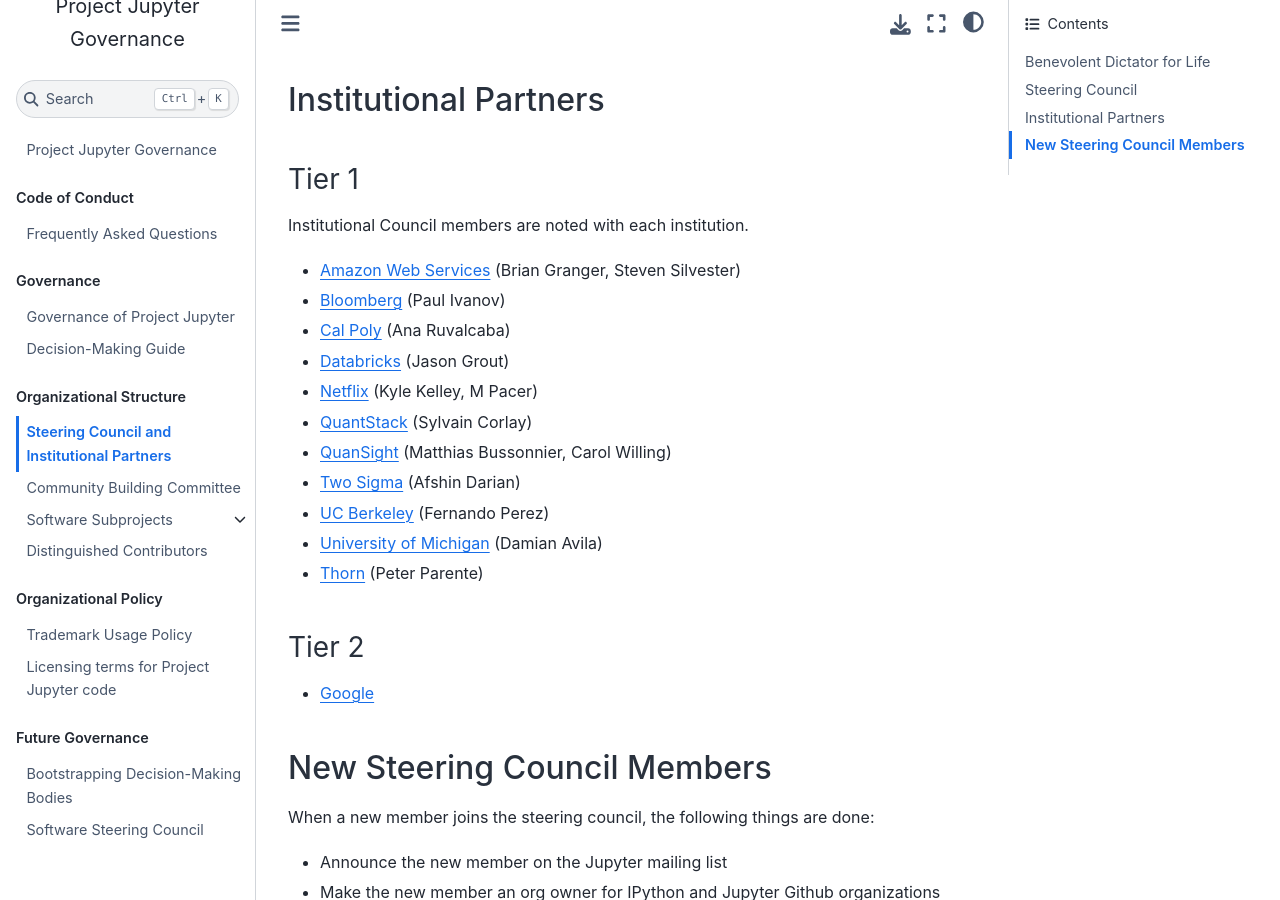
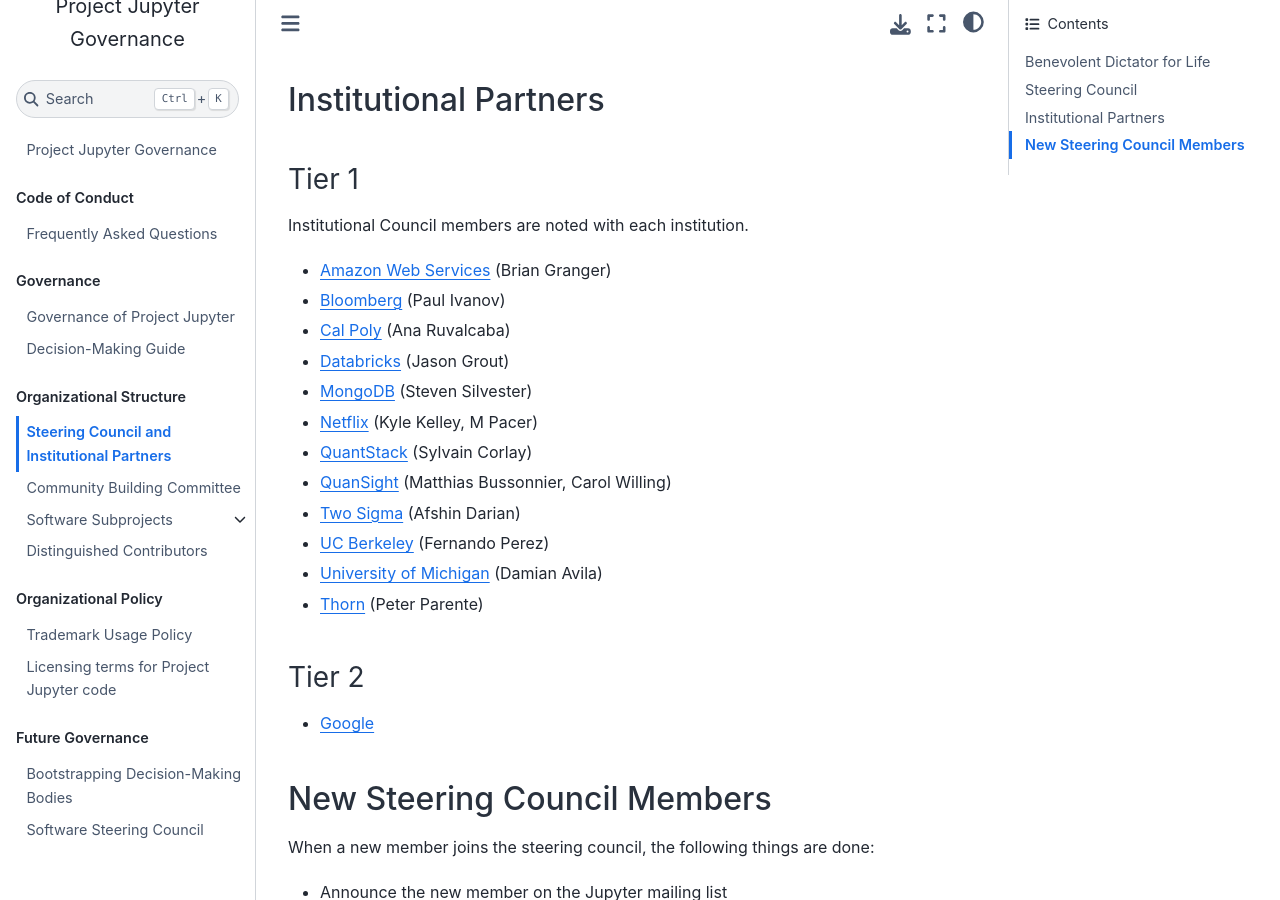
Before and after one commit to jupyter/governance, a Jupyter Book: the page built from people.md, in a window 1280 px wide and 900 px high, scrolled down 1760 px. Built offline with Jupyter Book 1.0.4 settings and Sphinx 7.4.7 and the Sphinx Book theme 1.1.4, drawn with Linux system fonts in a browser that asks for light colours; pages that are not in the unit, such as notebooks, are missing from menus.

Commit message:
Update Steve Silvester affiliation

```diff
--- a/people.md
+++ b/people.md
@@ -62,10 +62,11 @@
 
 Institutional Council members are noted with each institution.
 
-- [Amazon Web Services](https://aws.amazon.com/) (Brian Granger, Steven Silvester)
+- [Amazon Web Services](https://aws.amazon.com/) (Brian Granger)
 - [Bloomberg](https://www.bloomberg.com/) (Paul Ivanov)
 - [Cal Poly](https://www.calpoly.edu/) (Ana Ruvalcaba)
 - [Databricks](https://databricks.com/) (Jason Grout)
+- [MongoDB](https://www.mongodb.com/) (Steven Silvester)
 - [Netflix](https://www.netflix.com/) (Kyle Kelley, M Pacer)
 - [QuantStack](http://quantstack.net/) (Sylvain Corlay)
 - [QuanSight](https://www.quansight.com/) (Matthias Bussonnier, Carol Willing)
```
